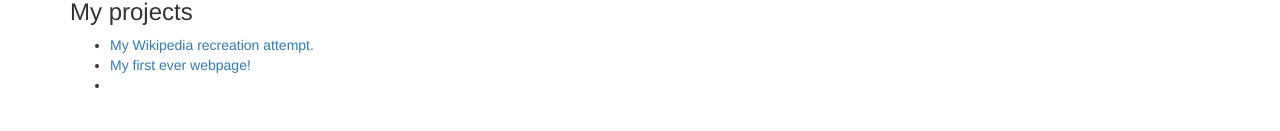
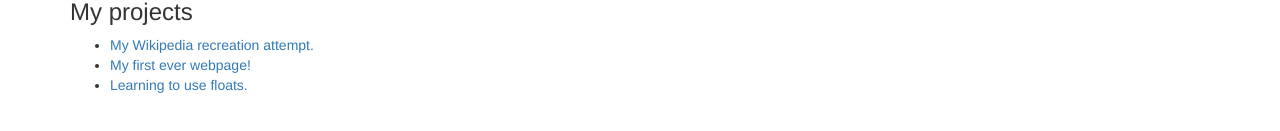
Before and after one commit to Gorman12/portfolio-landing-page, a plain HTML site: page index.html in a window 1280 px wide. Shown: the part 555-686 px from the top of the page. Drawn offline with Linux system fonts and the light colour scheme.

Commit message:
Add float project link to My projects area.

```diff
--- a/index.html
+++ b/index.html
@@ -18,7 +18,7 @@
         <ul>
           <li><a href="http://Gorman12.github.io/wikepedia-recreation/"> My Wikipedia recreation attempt.</a></li>
           <li><a href="http://Gorman12.github.io/my-first-webpage"> My first ever webpage!</a></li>
-          <li></li>
+          <li><a href="http://Gorman12.github.io/floatproject/"> Learning to use floats.</a></li>
         </ul>
     </div>
   </body>
```
